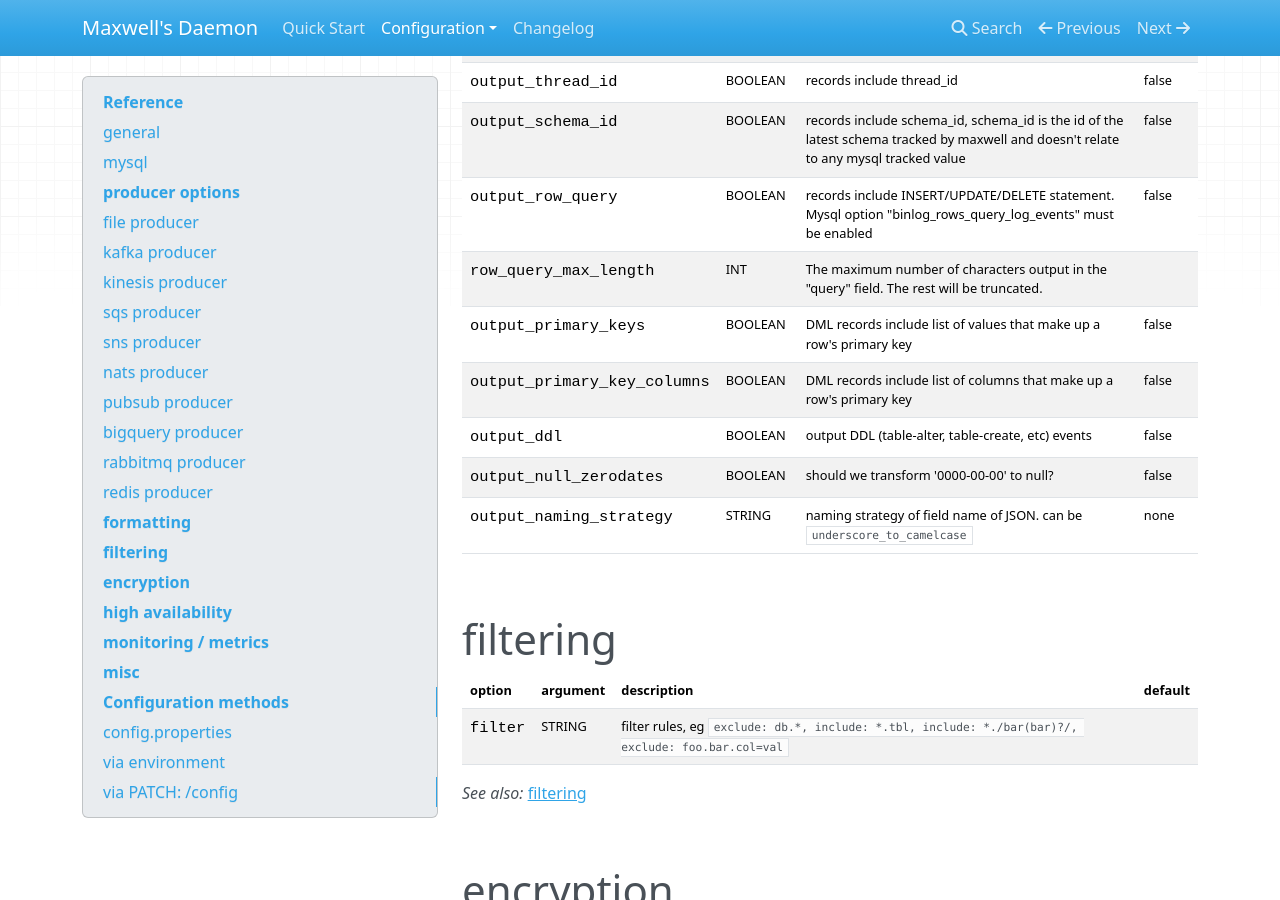
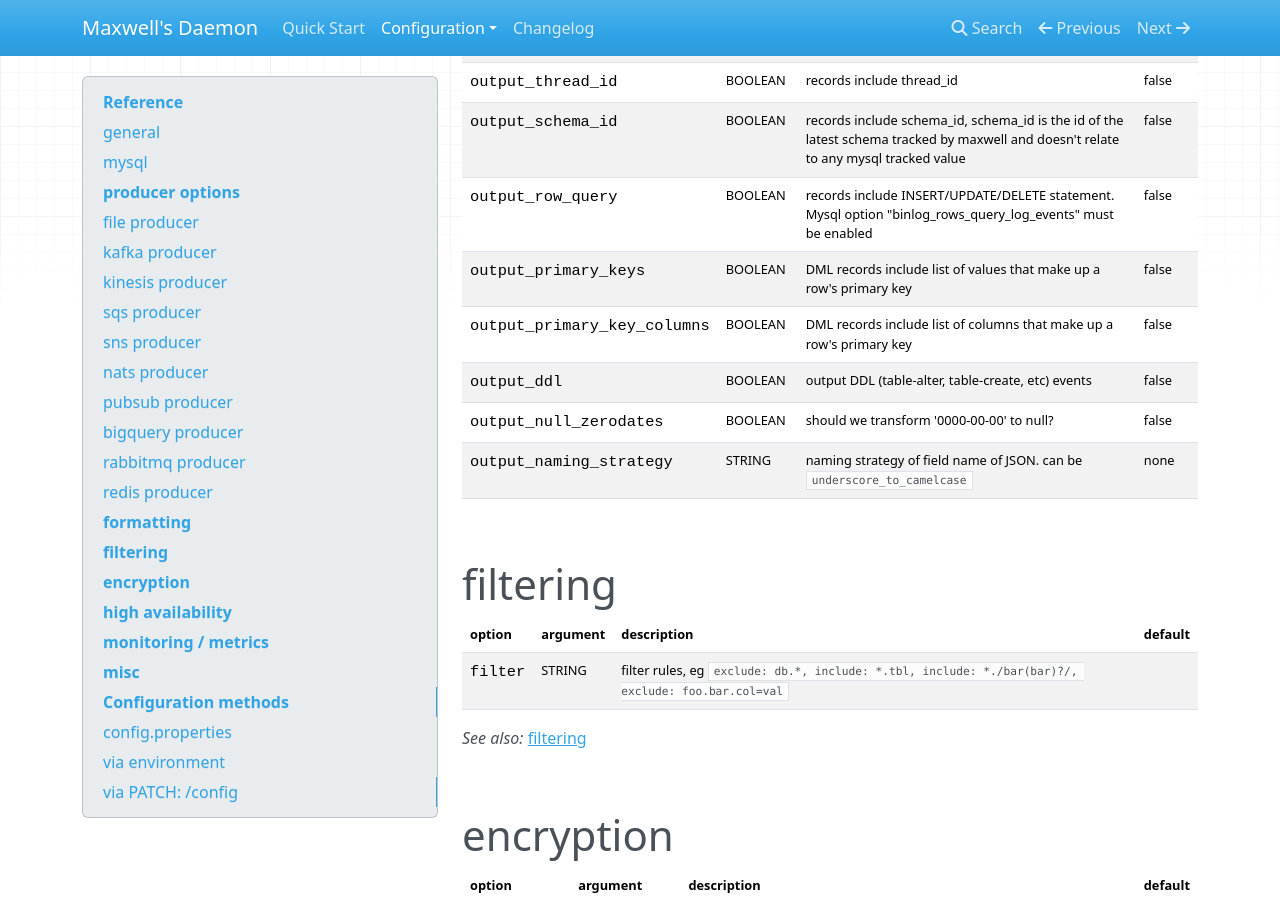
Before and after one commit to zendesk/maxwell, an MkDocs documentation site: the page built from docs/docs/config.md, in a window 1280 px wide and 900 px high, scrolled down 7087 px. Built offline with MkDocs 1.6.1, drawn with Linux system fonts in a browser that asks for light colours; nearby versions of some CDN libraries.

Commit message:
Revert "Updating the docs to show the new parameter"
This reverts commit 8a5b8632654271208952f68a3294c99a66ba48f2.

```diff
--- a/docs/docs/config.md
+++ b/docs/docs/config.md
@@ -188,7 +188,6 @@ output_server_id               | BOOLEAN  | records include server_id
 output_thread_id               | BOOLEAN  | records include thread_id                  | false
 output_schema_id               | BOOLEAN  | records include schema_id, schema_id is the id of the latest schema tracked by maxwell and doesn't relate to any mysql tracked value                  | false
 output_row_query               | BOOLEAN  | records include INSERT/UPDATE/DELETE statement. Mysql option "binlog_rows_query_log_events" must be enabled | false
-row_query_max_length           | INT      | The maximum number of characters output in the "query" field. The rest will be truncated.
 output_primary_keys            | BOOLEAN  | DML records include list of values that make up a row's primary key | false
 output_primary_key_columns     | BOOLEAN  | DML records include list of columns that make up a row's primary key | false
 output_ddl                     | BOOLEAN  | output DDL (table-alter, table-create, etc) events  | false
```
